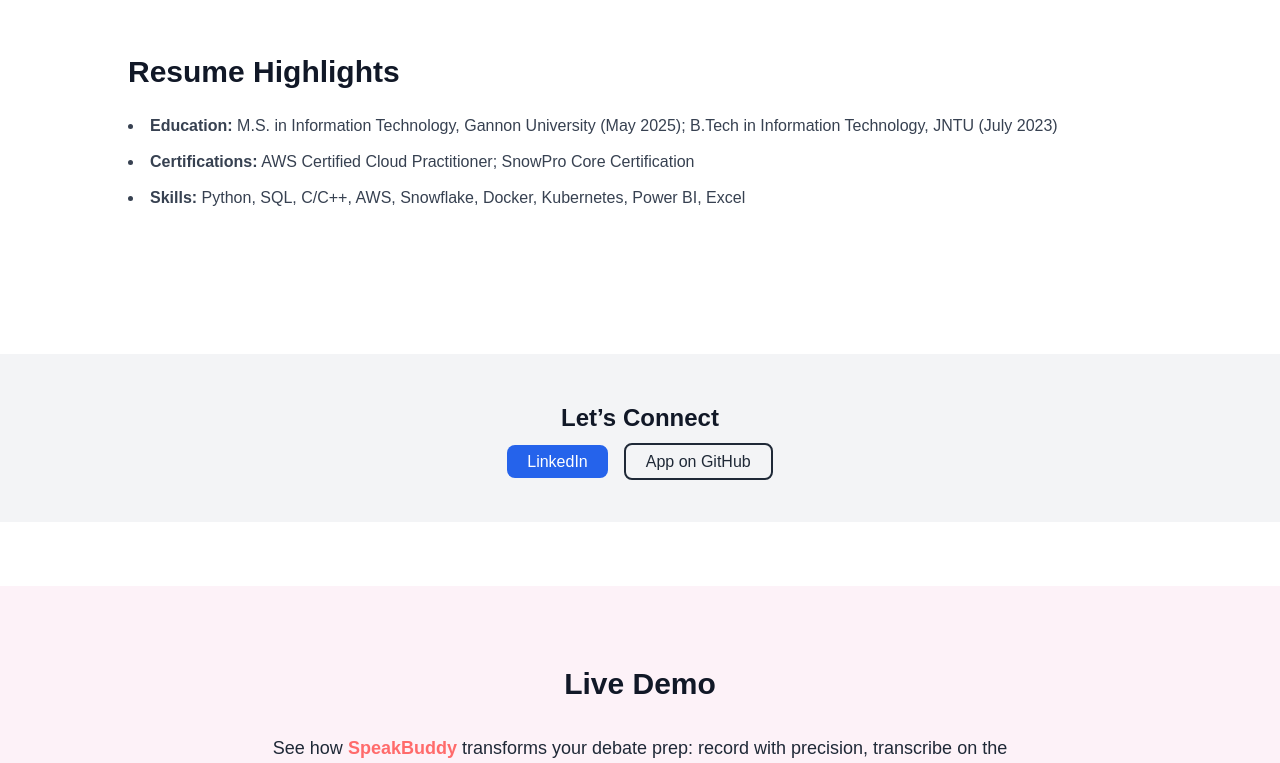
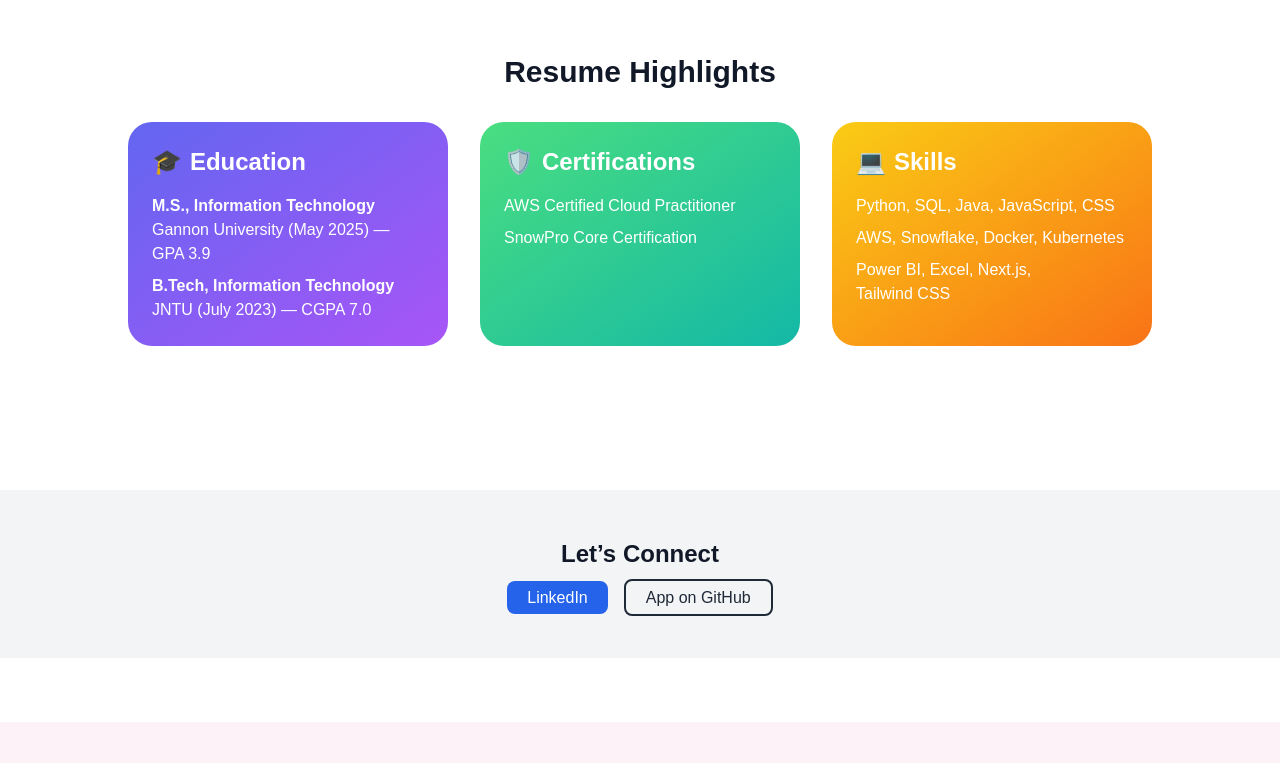
Before and after one commit to adwaithkalugotla/portfolio, a Next.js app: page / in a window 1280 px wide. Shown: the part 1746-2509 px from the top of the page. Built offline with nearby package versions, Linux system fonts and the light colour scheme.

Commit message:
Polish UI: update Hero, About & Resume Highlights with animations and styling

```diff
--- a/components/Hero.tsx
+++ b/components/Hero.tsx
@@ -17,7 +17,8 @@
     >
       <h1 className="text-5xl font-bold mb-4">Hi, I’m Adwaith Kalugotla</h1>
       <p className="text-xl max-w-xl mb-8">
-        AWS & Snowflake‑certified Data Analyst turning raw data into actionable insights.
+         AWS‑certified Cloud Practitioner & SnowPro Core<br/>
+          Data Analyst & Software Developer transforming messy data into actionable insights and building scalable applications.
       </p>
 
       {/* Portrait trio: left, center, right */}
--- a/components/ResumeHighlights.tsx
+++ b/components/ResumeHighlights.tsx
@@ -1,19 +1,96 @@
+// components/ResumeHighlights.tsx
+import { motion, Variants } from 'framer-motion'
+
+const containerVariants: Variants = {
+  hidden: { opacity: 0, y: 20 },
+  show: {
+    opacity: 1,
+    y: 0,
+    transition: { staggerChildren: 0.15, ease: 'easeOut' }
+  }
+}
+
+const cardVariants: Variants = {
+  hidden: { opacity: 0, y: 20, scale: 0.95 },
+  show: {
+    opacity: 1,
+    y: 0,
+    scale: 1,
+    transition: { type: 'spring', stiffness: 200, damping: 20 }
+  },
+  hover: {
+    scale: 1.05,
+    boxShadow: '0 8px 24px rgba(0,0,0,0.15)',
+    transition: { duration: 0.3 }
+  }
+}
+
 export default function ResumeHighlights() {
   return (
-    <section className="py-20 px-4 md:px-16 lg:px-32 bg-white dark:bg-gray-900">
-      <h2 className="text-3xl font-semibold mb-6 text-gray-900 dark:text-gray-100">Resume Highlights</h2>
-      <ul className="list-disc list-inside space-y-3 text-gray-700 dark:text-gray-300">
-        <li>
-          <strong>Education:</strong> M.S. in Information Technology, Gannon University (May 2025);
-          B.Tech in Information Technology, JNTU (July 2023)
-        </li>
-        <li>
-          <strong>Certifications:</strong> AWS Certified Cloud Practitioner; SnowPro Core Certification
-        </li>
-        <li>
-          <strong>Skills:</strong> Python, SQL, C/C++, AWS, Snowflake, Docker, Kubernetes, Power BI, Excel
-        </li>
-      </ul>
-    </section>
+    <motion.section
+      className="py-20 px-4 md:px-16 lg:px-32 bg-white dark:bg-gray-900"
+      initial="hidden"
+      whileInView="show"
+      viewport={{ once: true }}
+      variants={containerVariants}
+    >
+      <h2 className="text-3xl font-semibold mb-8 text-center text-gray-900 dark:text-gray-100">
+        Resume Highlights
+      </h2>
+
+      <div className="grid grid-cols-1 md:grid-cols-3 gap-8">
+        {/* Education Card */}
+        <motion.div
+          className="rounded-3xl p-6 bg-gradient-to-br from-indigo-500 to-purple-500 text-white"
+          variants={cardVariants}
+          whileHover="hover"
+        >
+          <h3 className="text-2xl font-bold mb-4 flex items-center gap-2">
+            <span>🎓</span> Education
+          </h3>
+          <ul className="space-y-2">
+            <li>
+              <strong>M.S., Information Technology</strong><br />
+              Gannon University (May 2025) — GPA 3.9
+            </li>
+            <li>
+              <strong>B.Tech, Information Technology</strong><br />
+              JNTU (July 2023) — CGPA 7.0
+            </li>
+          </ul>
+        </motion.div>
+
+        {/* Certifications Card */}
+        <motion.div
+          className="rounded-3xl p-6 bg-gradient-to-br from-green-400 to-teal-500 text-white"
+          variants={cardVariants}
+          whileHover="hover"
+        >
+          <h3 className="text-2xl font-bold mb-4 flex items-center gap-2">
+            <span>🛡️</span> Certifications
+          </h3>
+          <ul className="space-y-2">
+            <li>AWS Certified Cloud Practitioner</li>
+            <li>SnowPro Core Certification</li>
+          </ul>
+        </motion.div>
+
+        {/* Skills Card */}
+        <motion.div
+          className="rounded-3xl p-6 bg-gradient-to-br from-yellow-400 to-orange-500 text-white"
+          variants={cardVariants}
+          whileHover="hover"
+        >
+          <h3 className="text-2xl font-bold mb-4 flex items-center gap-2">
+            <span>💻</span> Skills
+          </h3>
+          <ul className="space-y-2">
+            <li>Python, SQL, Java, JavaScript, CSS</li>
+            <li>AWS, Snowflake, Docker, Kubernetes</li>
+            <li>Power BI, Excel, Next.js, Tailwind CSS</li>
+          </ul>
+        </motion.div>
+      </div>
+    </motion.section>
   )
 }
```
